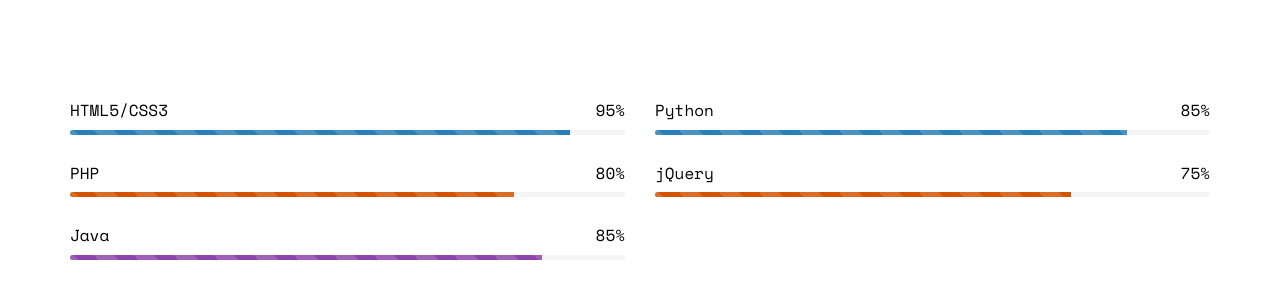
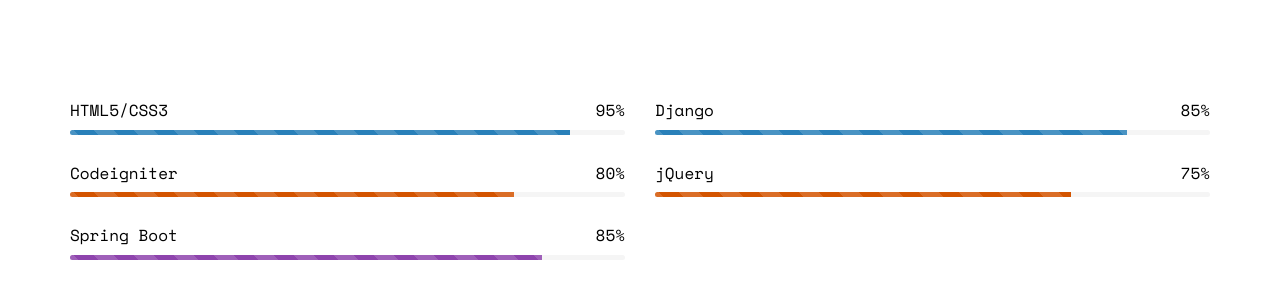
Before and after one commit to djish/djish.github.io, a plain HTML site: page index.html in a window 1280 px wide. Shown: the part 4717-5012 px from the top of the page. Drawn offline with nearby package versions, Linux system fonts and the light colour scheme; files whose address does not match are found by name.

Commit message:
Update index.html

```diff
--- a/index.html
+++ b/index.html
@@ -377,7 +377,7 @@
 					</div>
 
 					<div class="progress-wrap">
-						<h3><span class="name-left">PHP</span><span class="value-right">80%</span></h3>
+						<h3><span class="name-left">Codeigniter</span><span class="value-right">80%</span></h3>
 						<div class="progress">
 						  <div class="progress-bar progress-bar-3 progress-bar-striped active" role="progressbar"
 						  aria-valuenow="80" aria-valuemin="0" aria-valuemax="100" style="width:80%">
@@ -385,7 +385,7 @@
 						</div>
 					</div>
 					<div class="progress-wrap">
-						<h3><span class="name-left">Java</span><span class="value-right">85%</span></h3>
+						<h3><span class="name-left">Spring Boot</span><span class="value-right">85%</span></h3>
 						<div class="progress">
 						  <div class="progress-bar progress-bar-4 progress-bar-striped active" role="progressbar"
 						  aria-valuenow="85" aria-valuemin="0" aria-valuemax="100" style="width:85%">
@@ -396,7 +396,7 @@
 				<div class="col-md-6">
 
 					<div class="progress-wrap">
-						<h3><span class="name-left">Python</span><span class="value-right">85%</span></h3>
+						<h3><span class="name-left">Django</span><span class="value-right">85%</span></h3>
 						<div class="progress">
 						  <div class="progress-bar progress-bar-1 progress-bar-striped active" role="progressbar"
 						  aria-valuenow="85" aria-valuemin="0" aria-valuemax="100" style="width:85%">
```
